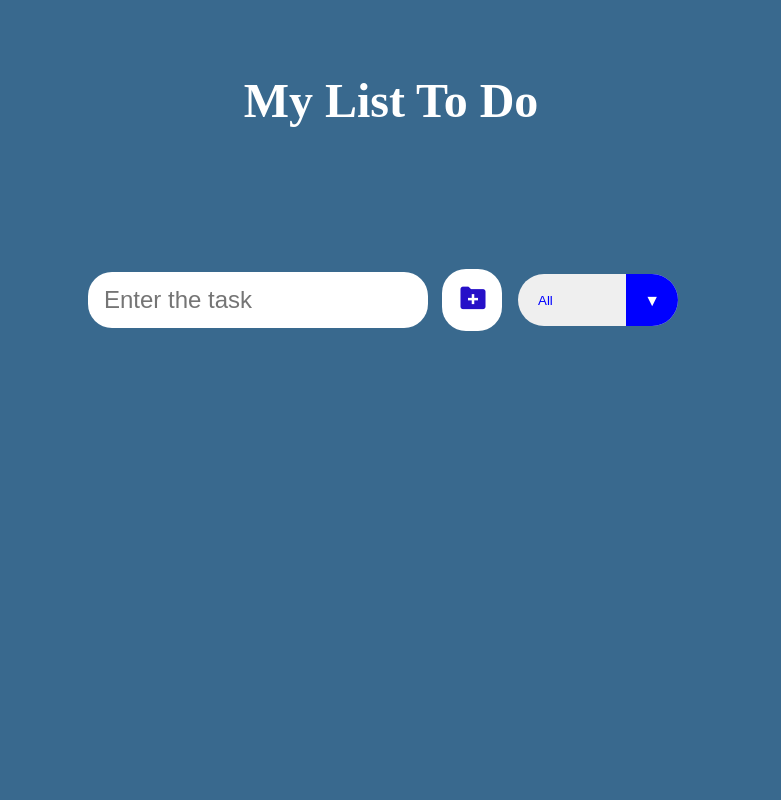
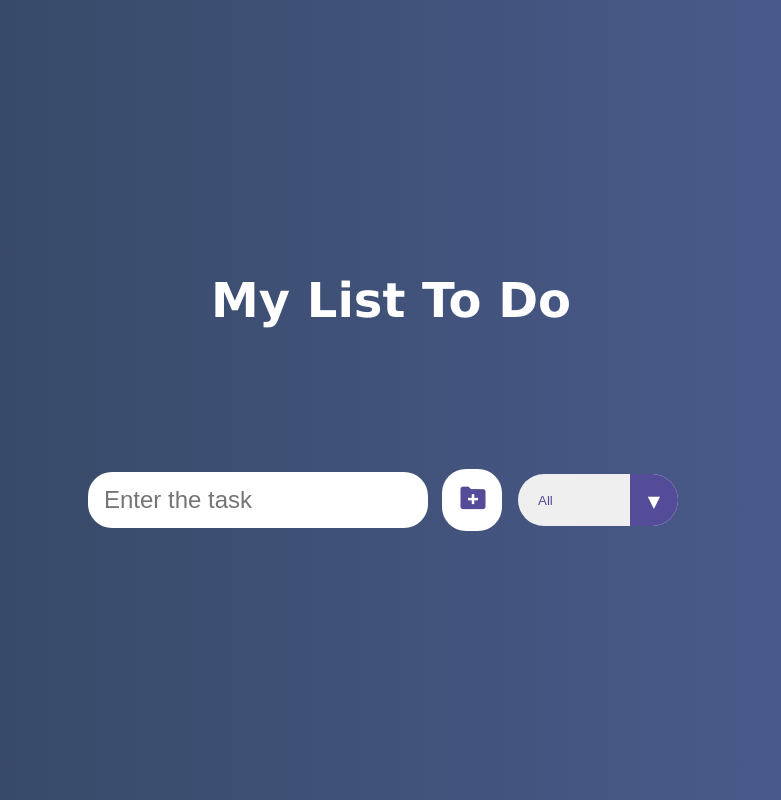
Before and after one commit to Besanmohammed/JavaScript-Final-Project-List-to-do, a plain HTML site: page index.html in a window 1280 px wide. Shown: the whole page, without its empty margins (249-1030 px from the left). Drawn offline with nearby package versions, Linux system fonts and the light colour scheme.

Commit message:
Update style.css
Improved CSS design

```diff
--- a/style.css
+++ b/style.css
@@ -3,9 +3,20 @@
     padding: 0;
 }
 body{
-    background-color: rgb(57, 105, 142);
+    background: linear-gradient(to right, #33455e, #4e5f95);
+    font-family: 'Lucida Sans', 'Lucida Sans Regular', 'Lucida Grande', 'Lucida Sans Unicode', Geneva, Verdana, sans-serif;
     color: white;
     min-height: 100vh;
+    display: flex;
+    flex-direction: column;
+    justify-content: center;
+    align-items: center;
+    align-content: center;
+}
+.container-div{
+    width: 50%;
+    background:linear-gradient(to right, #5b70a1, #888a8c);;
+    border-radius: 20px;
 }
 .header{
     font-size: 24px;
@@ -25,14 +36,14 @@ body{
     border-radius: 24px;
 }
 .form button{
-    color: rgb(38, 16, 200);
+    color: rgb(84, 75, 153);
     background-color: white;
     cursor: pointer;
     margin-left: 14px;
 }
 .form button:hover{
     color: white;
-    background: rgb(38, 16, 200);
+    background: rgb(84, 75, 153);
 }
 .bxs-folder-plus{
     margin: 0;
@@ -81,7 +92,7 @@ body{
     border-radius: 50px;
 }
 .selectTodo{
-    color: blue;
+    color: rgb(84, 75, 153);
     width: 160px;
     height: 52px;
     padding: 16px;
@@ -90,7 +101,7 @@ body{
     content: "▼";
     position: absolute;
     color: white;
-    background: blue;
+    background: rgb(84, 75, 153);
     top: 0;
     right: 0;
     padding: 18px;
@@ -98,7 +109,7 @@ body{
 }
 .select:hover::after{
     background: white;
-    color: blue;
+    color: rgb(84, 75, 153);
 }
 .bxs-message-square-x{
     color: red;
```
